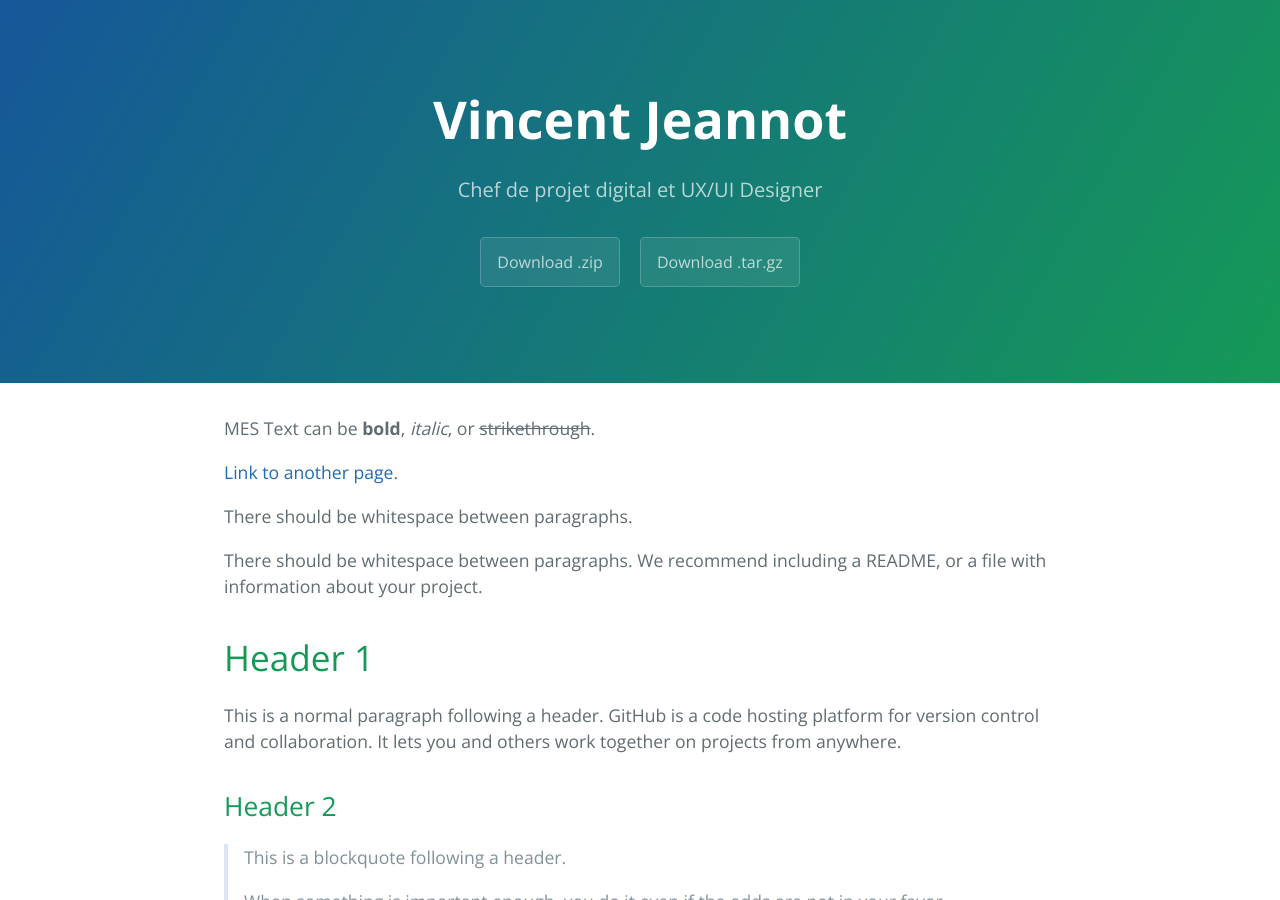
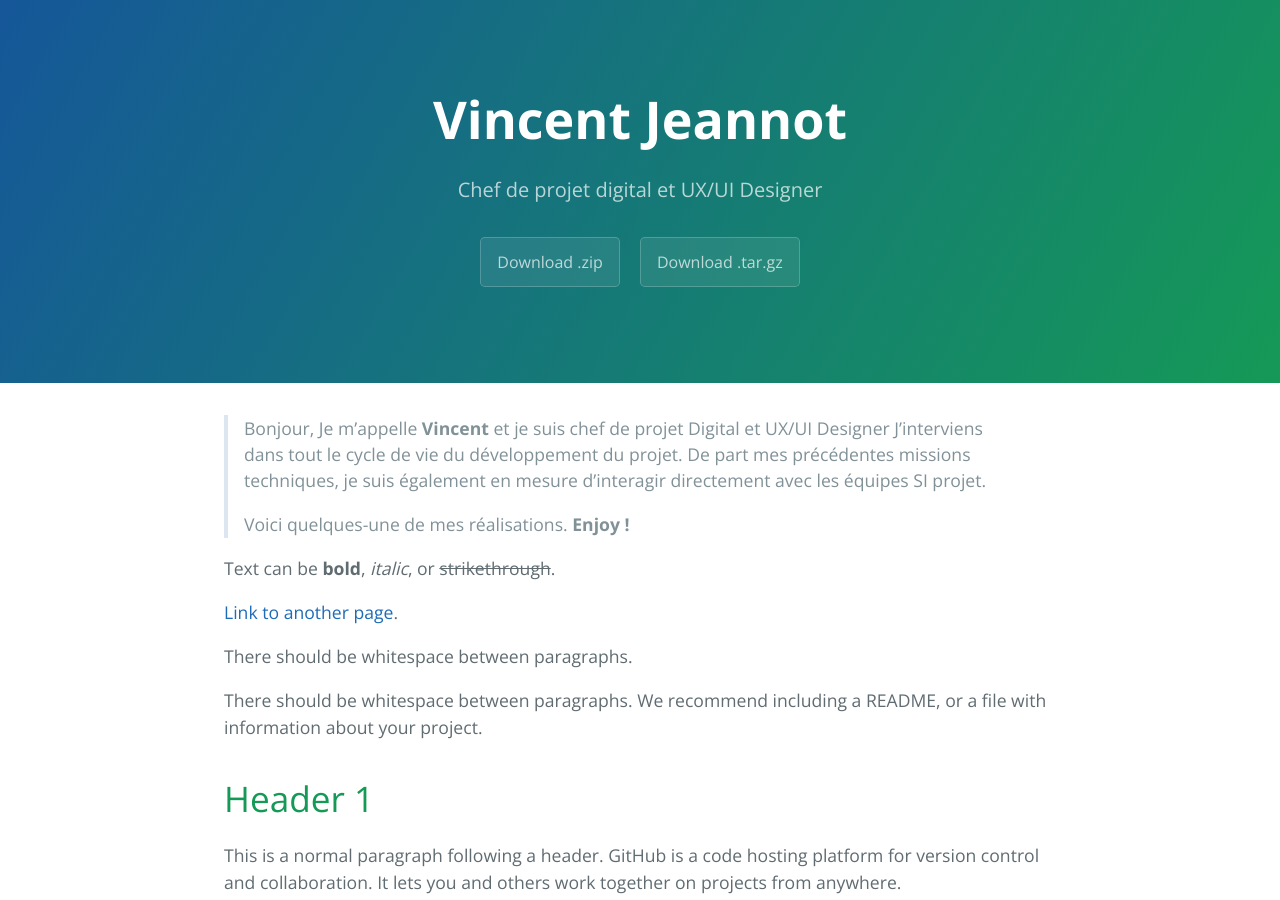
Before and after one commit to vincent-jeannot/vincent-jeannot.github.io, a Jekyll site: the page built from index.md, in a window 1280 px wide and 900 px high. Built offline with Jekyll 4.4.1, drawn with Linux system fonts in a browser that asks for light colours.

Commit message:
Update index.md

```diff
--- a/index.md
+++ b/index.md
@@ -2,7 +2,14 @@
 layout: default
 ---
 
-MES Text can be **bold**, _italic_, or ~~strikethrough~~.
+> Bonjour,
+> Je m'appelle **Vincent** et je suis chef de projet Digital et UX/UI Designer
+> J'interviens dans tout le cycle de vie du développement du projet. De part mes précédentes missions techniques, je suis également en mesure d'interagir directement avec les équipes SI projet.
+>
+> Voici quelques-une de mes réalisations. **Enjoy !**
+
+
+Text can be **bold**, _italic_, or ~~strikethrough~~.
 
 [Link to another page](./another-page.html).
 
```
